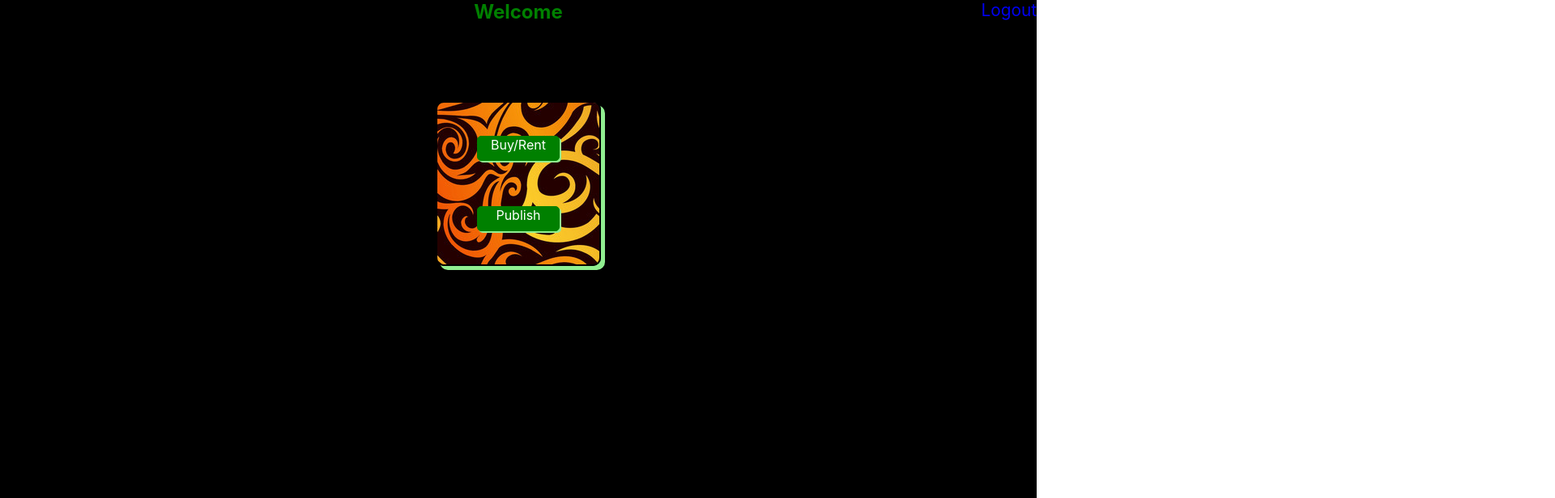
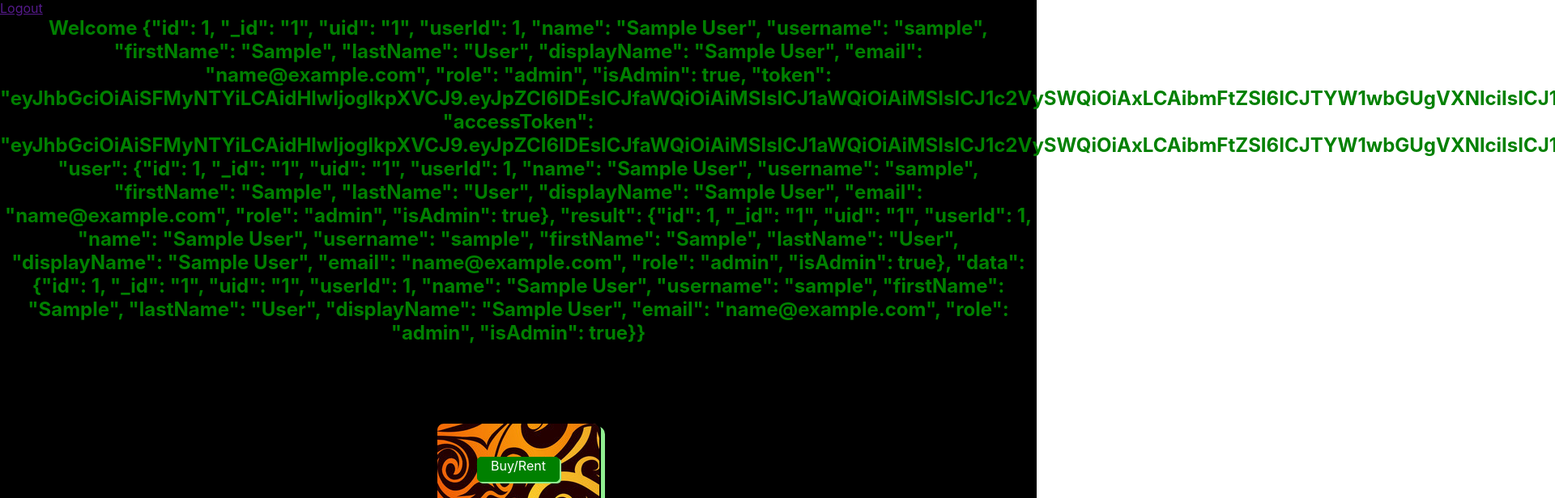
Before and after one commit to Drleugim/soundX, a React (Create React App) app: page /welcome in a window 1280 px wide. Shown: the top 616 px of the page at 81% size, 1920 px wide, since content can reach past the window. Built offline with nearby package versions, Linux system fonts and the light colour scheme; sample sign-in values are in the browser's storage.

Commit message:
Logout and URL direct access validation

```diff
--- a/src/App.js
+++ b/src/App.js
@@ -2,22 +2,35 @@ import {
   BrowserRouter as  Router,
   Route,
   Switch,
-  Link,
+  Redirect,
 } from 'react-router-dom'
 import Welcome from './pages/Welcome/'
 import React from 'react'
 import Login from './pages/Login/'
 import Signup from './pages/Signup/'
+import './App.css';
 
-import './App.css';
+function PrivateRouteWelcome(props) {
+  const user = localStorage.getItem('user')
+
+  if(!user) return <Redirect to="/" />
+  return <Route {...props} />
+}
+
+function PrivateRouteLogin(props) {
+  const user = localStorage.getItem('user')
+
+  if(user) return <Redirect to="/welcome" />
+  return <Route {...props} />
+}
 
 function App() {
   return (
     <Router>
       <Switch>
-        <Route exact path="/" component={Login}/>
-        <Route exact path="/signup" component={Signup}/>
-        <Route path= "/welcome" component={Welcome}/>
+        <PrivateRouteLogin exact path="/" component={Login}/>
+        <PrivateRouteLogin exact path="/signup" component={Signup}/>
+        <PrivateRouteWelcome path= "/welcome" component={Welcome}/>
       </Switch>
     </Router>
   )
--- a/src/pages/Login/index.js
+++ b/src/pages/Login/index.js
@@ -13,6 +13,10 @@ class Login extends React.Component{
   handleSubmit = async e =>{
     e.preventDefault()
 
+    this.setState({
+      showUserWarning:false,
+    })
+
     try {
       const { data } = await axios({
         method: 'POST',
@@ -25,8 +29,8 @@ class Login extends React.Component{
       this.props.history.push('/welcome')
 
     } catch(error) {
+      console.log(error)
       this.setState({
-        error: error,
         showUserWarning: true,
         email:'',
         password: '',
--- a/src/pages/Signup/index.js
+++ b/src/pages/Signup/index.js
@@ -15,6 +15,12 @@ class Signup extends React.Component{
   handleSubmit = async e =>{
     e.preventDefault()
     const { password, confirmedPassword } = this.state
+
+    this.setState({
+      showPasswordWarning:false,
+      showUserWarning:false,
+    })
+
     if( password === confirmedPassword ){
       try {
         const { data } = await axios({
@@ -29,17 +35,20 @@ class Signup extends React.Component{
 
       } catch(error) {
           this.setState({
-            error: error,
+          showUserWarning : true,
+          email:'',
+          password: '',
+          confirmedPassword:''
           })
         }
-  } else{
+    } else{
       this.setState({
           showPasswordWarning : true,
           password: '',
           confirmedPassword:''
         })
     }
-}
+  }
 
   handleChange = e =>{
     const { name, value } = e.target
--- a/src/pages/Welcome/index.js
+++ b/src/pages/Welcome/index.js
@@ -1,16 +1,22 @@
 import React from 'react'
+import { Link } from 'react-router-dom'
 import {
   SectionWelcome,
   SectionBRPub,
 } from './styles'
 
+function Welcome(props) {
+  const user = localStorage.getItem('user')
 
-function Welcome(props) {
-  const user = props.location.state ? props.location.state.email : props.match.params.id
+  function handleLogout(e){
+    e.preventDefault()
+    localStorage.clear()
+    props.history.push('/')
+  }
 
   return(
     <SectionWelcome>
-      <a href="/" className="Logout">Logout</a>
+      <Link onClick={handleLogout}>Logout</Link>
       <h1>Welcome {user}</h1>
       <SectionBRPub>
         <a href="/buy-rent" className="BuyRent">Buy/Rent</a>
```
